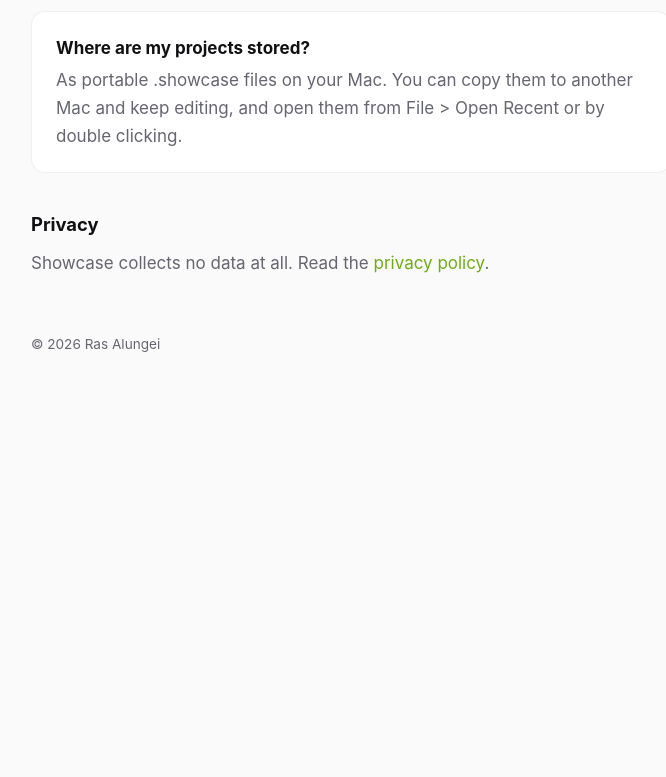
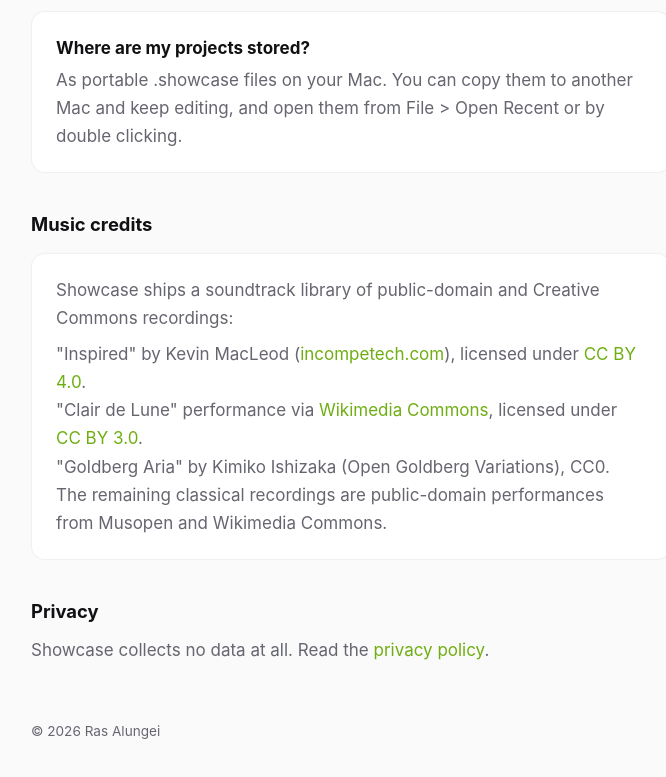
Before and after one commit to ralungei/showcase, a plain HTML site: page index.html in a window 1280 px wide. Shown: the part 776-1553 px from the top of the page, without its empty margins (289-955 px from the left). Before the commit the page ends 1180 px from the top, so only its background shows below. Drawn offline with Linux system fonts and the light colour scheme.

Commit message:
Music credits (CC BY attributions + public domain notes)

```diff
--- a/index.html
+++ b/index.html
@@ -50,6 +50,17 @@
     <p>As portable .showcase files on your Mac. You can copy them to another Mac and keep editing, and open them from File &gt; Open Recent or by double clicking.</p>
   </div>
 
+  <h2>Music credits</h2>
+  <div class="card">
+    <p>Showcase ships a soundtrack library of public-domain and Creative Commons recordings:</p>
+    <p style="margin-top:8px">
+      "Inspired" by Kevin MacLeod (<a href="https://incompetech.com">incompetech.com</a>), licensed under <a href="https://creativecommons.org/licenses/by/4.0/">CC BY 4.0</a>.<br>
+      "Clair de Lune" performance via <a href="https://commons.wikimedia.org/wiki/File:Clair_de_lune_(Claude_Debussy)_Suite_bergamasque.ogg">Wikimedia Commons</a>, licensed under <a href="https://creativecommons.org/licenses/by/3.0/">CC BY 3.0</a>.<br>
+      "Goldberg Aria" by Kimiko Ishizaka (Open Goldberg Variations), CC0.<br>
+      The remaining classical recordings are public-domain performances from Musopen and Wikimedia Commons.
+    </p>
+  </div>
+
   <h2>Privacy</h2>
   <p>Showcase collects no data at all. Read the <a href="privacy.html">privacy policy</a>.</p>
 
```
